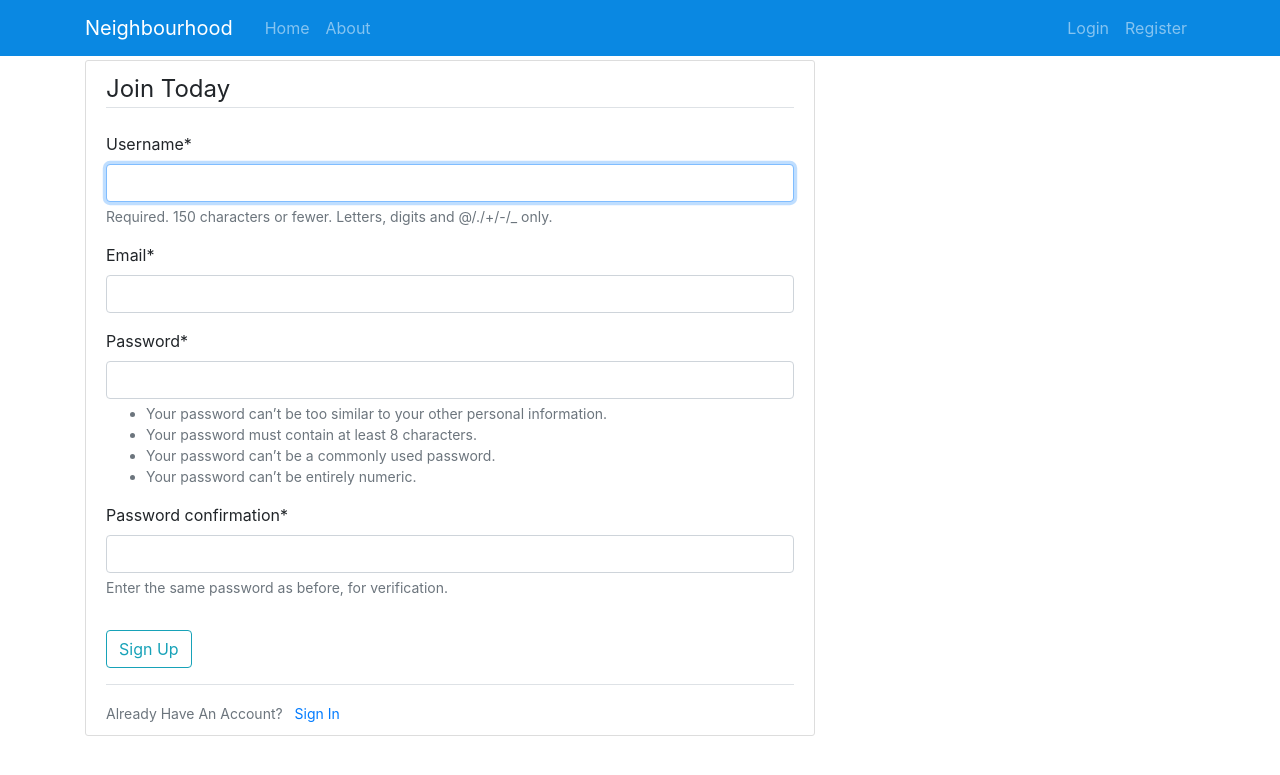
After one commit to josphat-n/neighbourhood, a Django app: page /register/ in a window 1280 px wide. The commit adds this page. Shown: the top 775 px of the page. Run offline with Django 3.2, Linux system fonts and the light colour scheme; some libraries are stand-ins or nearby versions.

Commit message:
redefine the user registration and login

```diff
--- /dev/null
+++ b/hood/forms.py
@@ -0,0 +1,10 @@
+from django import forms
+from django.contrib.auth.models import User
+from django.contrib.auth.forms import UserCreationForm
+
+class UserRegisterForm(UserCreationForm):
+   email = forms.EmailField()
+
+   class Meta:
+      model = User
+      fields = ['username', 'email', 'password1', 'password2']
--- a/hood/templates/base.html
+++ b/hood/templates/base.html
@@ -19,6 +19,13 @@
   <div class="container">
     <div class="row">
       <div class="col-8">
+        {% if messages %}
+          {% for message in messages %}
+            <div class="alert alert-{{ message.tags }}">
+              {{ message }}
+            </div>
+          {% endfor %}
+        {% endif %}
         {% block content %}  {%endblock%}
       </div>
     </div>
--- a/hood/templates/navbar.html
+++ b/hood/templates/navbar.html
@@ -16,8 +16,8 @@
            <a class="nav-item nav-link" href="#">Profile</a>
            <a class="nav-item nav-link" href="#">Logout</a>
          {% else %}
-           <a class="nav-item nav-link" href="#">Login</a>
-           <a class="nav-item nav-link" href="#">Register</a>
+           <a class="nav-item nav-link" href="{% url 'login' %}">Login</a>
+           <a class="nav-item nav-link" href="{% url 'register' %}">Register</a>
          {% endif %}
        </div>
      </div>
--- /dev/null
+++ b/hood/templates/users/register.html
@@ -0,0 +1,21 @@
+{% extends "base.html" %}
+{% load crispy_forms_tags %}
+{% block content %}
+    <div class="content-section">
+        <form method="POST">
+            {% csrf_token %}
+            <fieldset class="form-group">
+                <legend class="border-bottom mb-4">Join Today</legend>
+                {{ form|crispy }}
+            </fieldset>
+            <div class="form-group">
+                <button class="btn btn-outline-info" type="submit">Sign Up</button>
+            </div>
+        </form>
+        <div class="border-top pt-3">
+            <small class="text-muted">
+                Already Have An Account? <a class="ml-2" href="#">Sign In</a>
+            </small>
+        </div>
+    </div>
+{% endblock content %}
--- a/hood/urls.py
+++ b/hood/urls.py
@@ -1,8 +1,10 @@
-from django.conf.urls import url
+from django.urls import path, include
 from . import views
-from django.urls import path, include
+from .views import PostCreateView
+
 
 urlpatterns = [
    path('', views.home, name ='hood-home'),
    path('profile/', views.profile, name='new-profile'),
+   path('post/new/', PostCreateView.as_view(), name='post-create'),
 ]
--- a/hood/views.py
+++ b/hood/views.py
@@ -1,4 +1,9 @@
-from django.shortcuts import render
+from django.shortcuts import render, redirect
+from django.contrib import messages
+from django.views.generic import CreateView
+from django.contrib.auth.mixins import LoginRequiredMixin
+from .models import Post
+from .forms import UserRegisterForm
 
 # Create your views here.
 def home(request):
@@ -6,3 +11,23 @@ def home(request):
 
 def profile(request):
    return render(request, 'profile/profile.html')
+
+def register(request):
+   if request.method == 'POST':
+      form = UserRegisterForm(request.POST)
+      if form.is_valid():
+         form.save()
+         username = form.cleaned_data.get('username')
+         messages.success(request, f'Your account has been created! You are now able to log in')
+         return redirect('login')
+   else:
+      form = UserRegisterForm()
+   return render(request, 'users/register.html', {'form': form})
+
+class PostCreateView(LoginRequiredMixin, CreateView):
+   model = Post
+   fields = ['title', 'content']
+
+   def form_valid(self, form):
+      form.instance.author = self.request.user
+      return super().form_valid(form)
--- a/neighbourhood/settings.py
+++ b/neighbourhood/settings.py
@@ -14,6 +14,7 @@ DEBUG = config('DEBUG', default=False, cast=bool)
 INSTALLED_APPS = [
     'pyuploadcare.dj',
     'bootstrap4',
+    'crispy_forms',
     'hood.apps.HoodConfig',
     'django.contrib.admin',
     'django.contrib.auth',
@@ -127,6 +128,9 @@ STATICFILES_DIRS = [
 ]
 STATICFILES_STORAGE = 'whitenoise.storage.CompressedManifestStaticFilesStorage'
 
+CRISPY_TEMPLATE_PACK = 'bootstrap4'
+
 #Login and Logout redirect pages
 LOGIN_REDIRECT_URL = '/'
 LOGOUT_REDIRECT_URL = '/'
+LOGIN_URL = 'login'
--- a/neighbourhood/urls.py
+++ b/neighbourhood/urls.py
@@ -1,11 +1,16 @@
 from django.contrib import admin
 from django.urls import path, include
-from django.contrib.auth.views import LogoutView, LoginView
+from django.contrib.auth import views as auth_views
+# from django.contrib.auth.views import LogoutView, LoginView
+from hood import views as hood_views
+from django.contrib.auth import views as auth_views
 
 urlpatterns = [
     path('admin/', admin.site.urls),
     path('', include('hood.urls')),
-    path('accounts/', include('registration.backends.simple.urls')),
-    path('login/', LoginView.as_view(template_name= '/'), name='user_login'),
-    path('logout/', LogoutView.as_view(template_name='/'), name="user_logout"),
+    path('register/', hood_views.register, name='register'),
+    # path('accounts/', include('registration.backends.simple.urls')),
+    path('login/', auth_views.LoginView.as_view(template_name='users/login.html'), name='login'),
+    # path('login/', LoginView.as_view(template_name= '/'), name='user_login'),
+    # path('logout/', LogoutView.as_view(template_name='/'), name="user_logout"),
 ]
--- a/static/hood/hood.css
+++ b/static/hood/hood.css
@@ -4,3 +4,10 @@
 .row {
   padding-top: 60px;
 }
+.content-section {
+  background: #ffffff;
+  padding: 10px 20px;
+  border: 1px solid #dddddd;
+  border-radius: 3px;
+  margin-bottom: 20px;
+}
```
Also changed, not shown: hood/templates/hood/post_form.html (added, +16 -0 lines), hood/templates/registration/login.html (deleted, +0 -41 lines), hood/templates/registration/registration_form.html (deleted, +0 -41 lines), hood/templates/users/login.html (added, +21 -0 lines).
